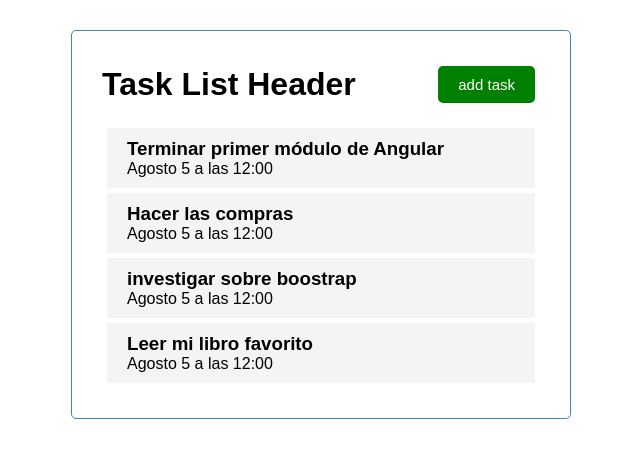
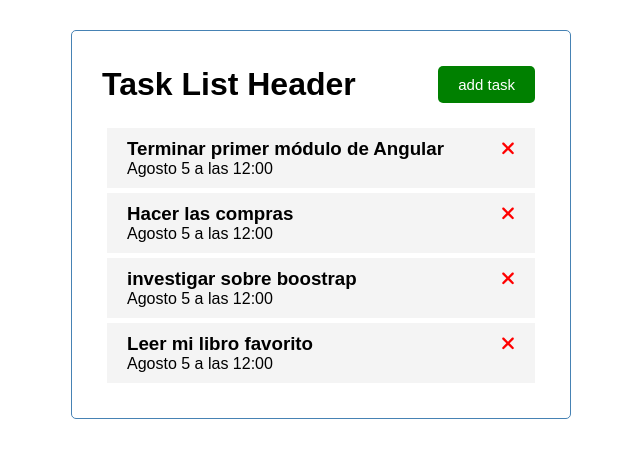
Before and after one commit to miguelgh/Task-List, an Angular app: page / in a window 1280 px wide. Shown: the top 458 px of the page, without its empty margins (319-959 px from the left). Built offline with nearby package versions, Linux system fonts and the light colour scheme.

Commit message:
se crea componente de lista de items

```diff
--- a/package.json
+++ b/package.json
@@ -18,6 +18,9 @@
     "@angular/platform-browser": "~13.3.0",
     "@angular/platform-browser-dynamic": "~13.3.0",
     "@angular/router": "~13.3.0",
+    "@fortawesome/angular-fontawesome": "^0.10.2",
+    "@fortawesome/fontawesome-svg-core": "^6.1.0",
+    "@fortawesome/free-solid-svg-icons": "^6.1.0",
     "rxjs": "~7.5.0",
     "tslib": "^2.3.0",
     "zone.js": "~0.11.4"
--- a/src/app/app.module.ts
+++ b/src/app/app.module.ts
@@ -6,6 +6,7 @@ import { HeaderComponent } from './components/header/header.component';
 import { ButtonComponent } from './components/button/button.component';
 import { TasksComponent } from './components/tasks/tasks.component';
 import { TasksItemComponent } from './components/tasks-item/tasks-item.component';
+import { FontAwesomeModule } from '@fortawesome/angular-fontawesome';
 
 @NgModule({
   declarations: [
@@ -16,7 +17,8 @@ import { TasksItemComponent } from './components/tasks-item/tasks-item.component
     TasksItemComponent
   ],
   imports: [
-    BrowserModule
+    BrowserModule,
+    FontAwesomeModule
   ],
   providers: [],
   bootstrap: [AppComponent]
--- a/src/app/components/tasks-item/tasks-item.component.html
+++ b/src/app/components/tasks-item/tasks-item.component.html
@@ -1,4 +1,10 @@
 <div class="task">
-    <h3>{{task.text}}</h3>
+    <h3>
+        {{task.text}}
+        <fa-icon
+        [icon]="faTimes"
+        [ngStyle]="{'color': 'red'}"
+        ></fa-icon>
+    </h3>
     <p>{{task.day}}</p>
 </div>
--- a/src/app/components/tasks-item/tasks-item.component.ts
+++ b/src/app/components/tasks-item/tasks-item.component.ts
@@ -3,6 +3,9 @@ import { Component, OnInit, Input } from '@angular/core';
 //se importa la interfaz y la base de datos
 import { Task } from 'src/app/task';
 import { TASKS } from 'src/app/mock-task';
+
+//se carga los íconos de font awesome
+import { faTimes } from '@fortawesome/free-solid-svg-icons';
 
 @Component({
   selector: 'app-tasks-item',
@@ -14,6 +17,9 @@ export class TasksItemComponent implements OnInit {
   @Input() task: Task = TASKS[0];
   constructor() { }
 
+  //se carga el ícono de font awesome
+  faTimes= faTimes;
+
   ngOnInit(): void {
   }
 
```
Also changed, not shown: 1 other file (tests, documents, lock files or other folders).
